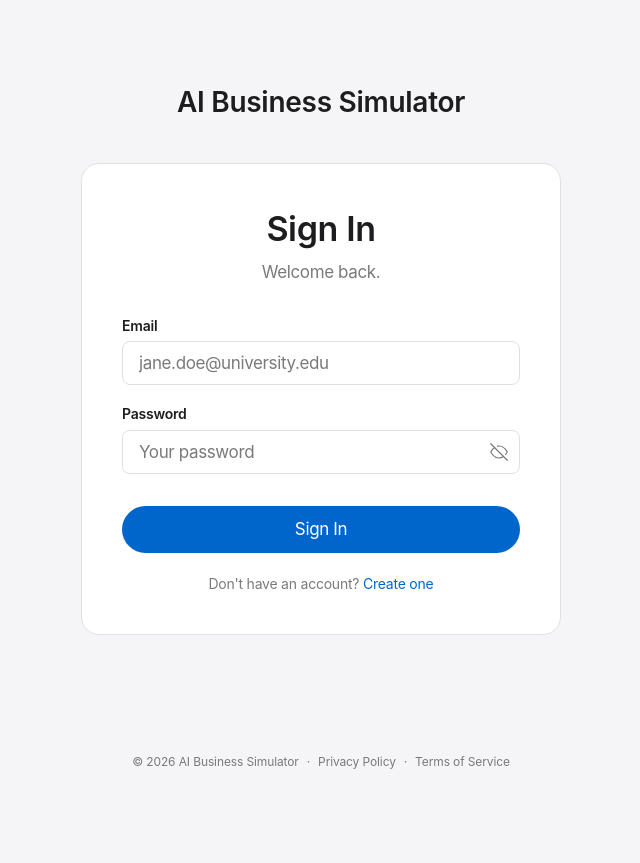
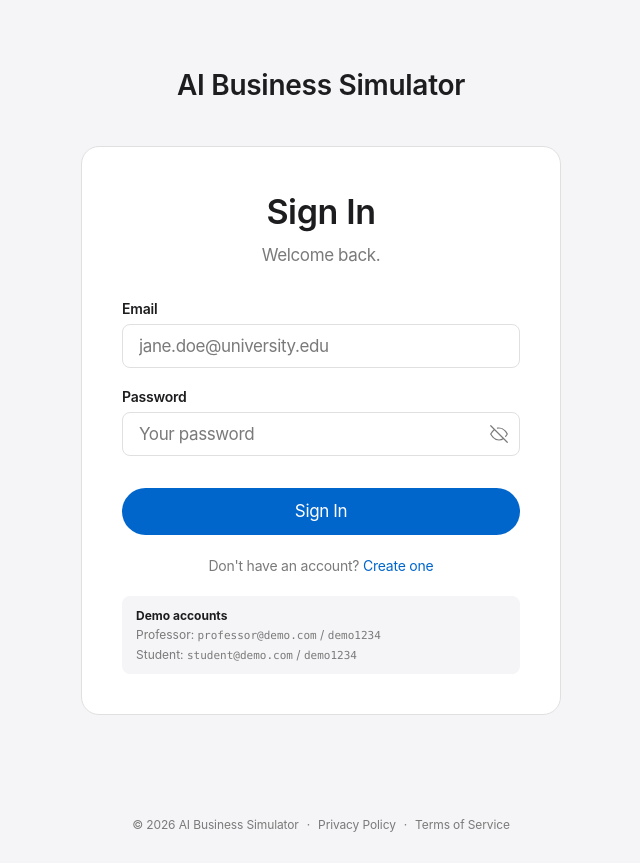
Before and after one commit to zhouheng0118/AI-Business-Simulator, a Next.js app in the folder frontend/: page /login in a window 1280 px wide. Shown: the whole page, without its empty margins (319-959 px from the left). Before the commit the page ends 800 px from the top, so only its background shows below. Built offline with nearby package versions, Linux system fonts and the light colour scheme.

Commit message:
feat: add localStorage auth with role-aware login routing

```diff
--- a/frontend/src/app/login/page.tsx
+++ b/frontend/src/app/login/page.tsx
@@ -1,8 +1,10 @@
 "use client";
 
 import { useState } from "react";
+import { useRouter } from "next/navigation";
 import Link from "next/link";
 import AuthFooter from "@/components/AuthFooter";
+import { loginUser } from "@/lib/auth";
 
 interface FormState {
     email: string;
@@ -15,6 +17,7 @@ interface FormErrors {
 }
 
 export default function LoginPage() {
+    const router = useRouter();
     const [form, setForm] = useState<FormState>({ email: "", password: "" });
     const [errors, setErrors] = useState<FormErrors>({});
     const [showPassword, setShowPassword] = useState(false);
@@ -30,10 +33,13 @@ export default function LoginPage() {
         e.preventDefault();
         const errs = validate();
         setErrors(errs);
-        if (Object.keys(errs).length === 0) {
-            // TODO: call login API
-            console.log("login", form);
+        if (Object.keys(errs).length > 0) return;
+        const user = loginUser(form.email, form.password);
+        if (!user) {
+            setErrors({ password: "Incorrect email or password." });
+            return;
         }
+        router.push(user.role === "professor" ? "/dashboard/professor" : "/dashboard/student");
     }
 
     return (
@@ -137,6 +143,17 @@ export default function LoginPage() {
                                 Create one
                             </Link>
                         </p>
+
+                        {/* Demo hint */}
+                        <div style={{
+                            background: "#f5f5f7", borderRadius: 8, padding: "10px 14px",
+                            fontSize: "12px", color: "#7a7a7a", lineHeight: 1.6,
+                            fontFamily: "SF Pro Text, system-ui, sans-serif",
+                        }}>
+                            <strong style={{ color: "#1d1d1f" }}>Demo accounts</strong><br />
+                            Professor: <code style={{ fontSize: 11 }}>professor@demo.com</code> / <code style={{ fontSize: 11 }}>demo1234</code><br />
+                            Student: <code style={{ fontSize: 11 }}>student@demo.com</code> / <code style={{ fontSize: 11 }}>demo1234</code>
+                        </div>
                     </form>
                 </div>
             </div>
--- a/frontend/src/app/register/page.tsx
+++ b/frontend/src/app/register/page.tsx
@@ -1,9 +1,11 @@
 "use client";
 
 import { useState } from "react";
+import { useRouter } from "next/navigation";
 import Link from "next/link";
 import RoleChip from "@/components/RoleChip";
 import AuthFooter from "@/components/AuthFooter";
+import { registerUser } from "@/lib/auth";
 
 type Role = "professor" | "student";
 
@@ -24,6 +26,7 @@ interface FormErrors {
 }
 
 export default function RegisterPage() {
+    const router = useRouter();
     const [form, setForm] = useState<FormState>({
         fullName: "",
         email: "",
@@ -48,10 +51,14 @@ export default function RegisterPage() {
         e.preventDefault();
         const errs = validate();
         setErrors(errs);
-        if (Object.keys(errs).length === 0) {
-            // TODO: call registration API
-            console.log("register", form);
-        }
+        if (Object.keys(errs).length > 0) return;
+        registerUser({
+            fullName: form.fullName,
+            email: form.email,
+            password: form.password,
+            role: form.role!,
+        });
+        router.push("/login");
     }
 
     return (
--- /dev/null
+++ b/frontend/src/lib/auth.ts
@@ -0,0 +1,73 @@
+export type UserRole = "student" | "professor";
+
+export interface User {
+  id: string;
+  fullName: string;
+  email: string;
+  password: string;
+  role: UserRole;
+}
+
+const DEMO_USERS: User[] = [
+  {
+    id: "demo-prof",
+    fullName: "Dr. Sarah Chen",
+    email: "professor@demo.com",
+    password: "demo1234",
+    role: "professor",
+  },
+  {
+    id: "demo-student",
+    fullName: "Alex Johnson",
+    email: "student@demo.com",
+    password: "demo1234",
+    role: "student",
+  },
+];
+
+function getStoredUsers(): User[] {
+  if (typeof window === "undefined") return DEMO_USERS;
+  try {
+    const raw = localStorage.getItem("abs_users");
+    const custom: User[] = raw ? JSON.parse(raw) : [];
+    return [...DEMO_USERS, ...custom];
+  } catch {
+    return DEMO_USERS;
+  }
+}
+
+export function registerUser(data: Omit<User, "id">): void {
+  try {
+    const raw = localStorage.getItem("abs_users");
+    const stored: User[] = raw ? JSON.parse(raw) : [];
+    const user: User = { ...data, id: crypto.randomUUID() };
+    localStorage.setItem("abs_users", JSON.stringify([...stored, user]));
+    setCurrentUser(user);
+  } catch {
+  }
+}
+
+export function loginUser(email: string, password: string): User | null {
+  const users = getStoredUsers();
+  const user = users.find((u) => u.email === email && u.password === password) ?? null;
+  if (user) setCurrentUser(user);
+  return user;
+}
+
+export function getCurrentUser(): User | null {
+  if (typeof window === "undefined") return null;
+  try {
+    const raw = localStorage.getItem("abs_current_user");
+    return raw ? JSON.parse(raw) : null;
+  } catch {
+    return null;
+  }
+}
+
+function setCurrentUser(user: User): void {
+  localStorage.setItem("abs_current_user", JSON.stringify(user));
+}
+
+export function logout(): void {
+  localStorage.removeItem("abs_current_user");
+}
```
